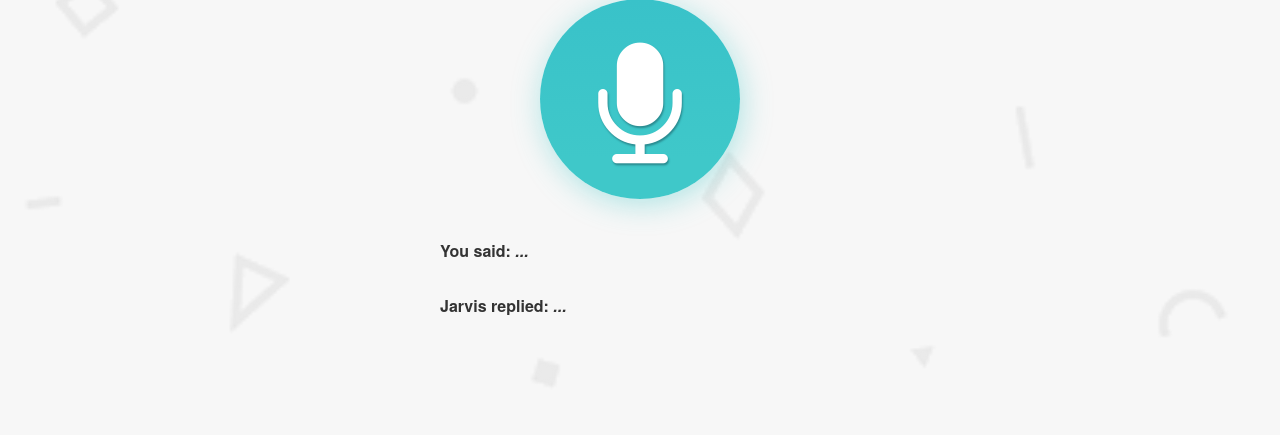
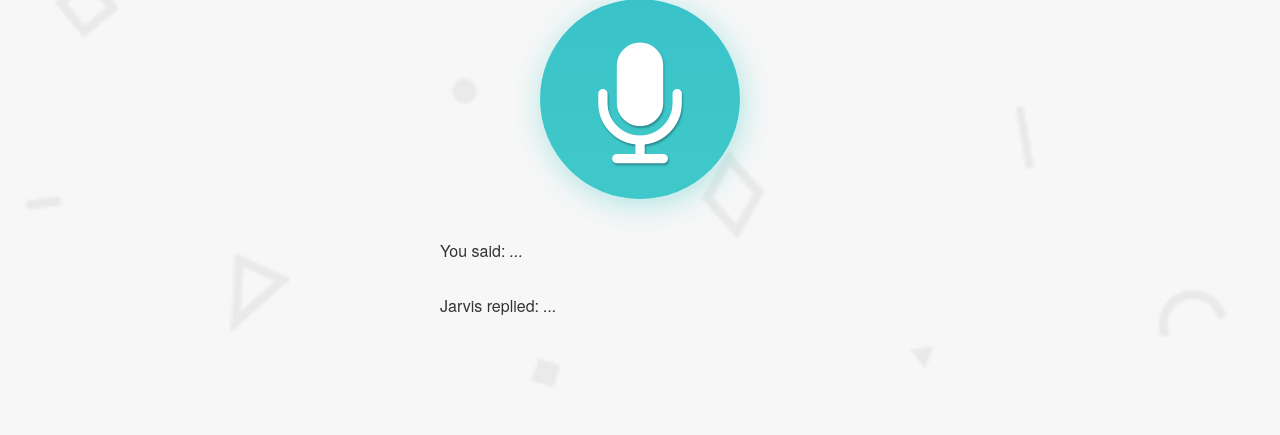
Before and after one commit to AmanChhing/JarWish, a PHP site: page /index.html in a window 1280 px wide. Shown: the part 229-664 px from the top of the page. Run offline with PHP 8.4, Linux system fonts and the light colour scheme; some libraries are stand-ins or nearby versions.

Commit message:
Update style.css

```diff
--- a/style.css
+++ b/style.css
@@ -62,9 +62,7 @@
   transition: all 0.3s ease-out;
 }
 p {
-  margin-bottom: 0.5em;
   padding: 0em 0em 1em 0em;
-  font-weight: bold;
 }
 button .fa {
   font-size: 130px;
```
